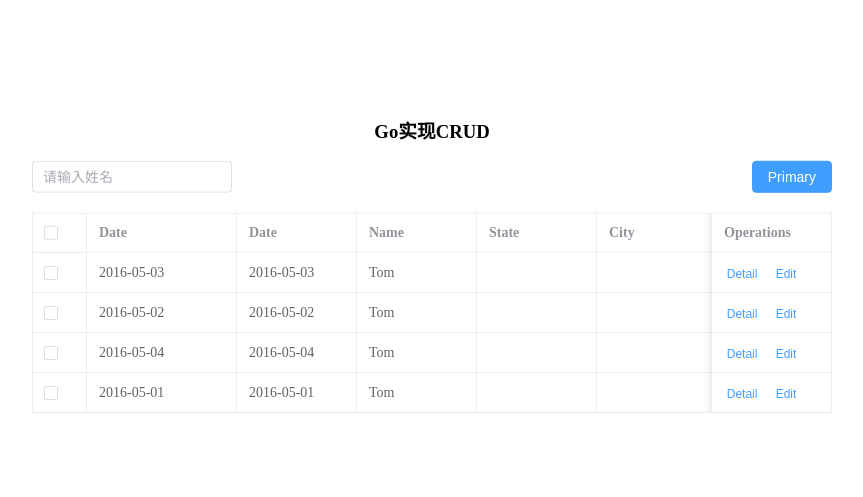
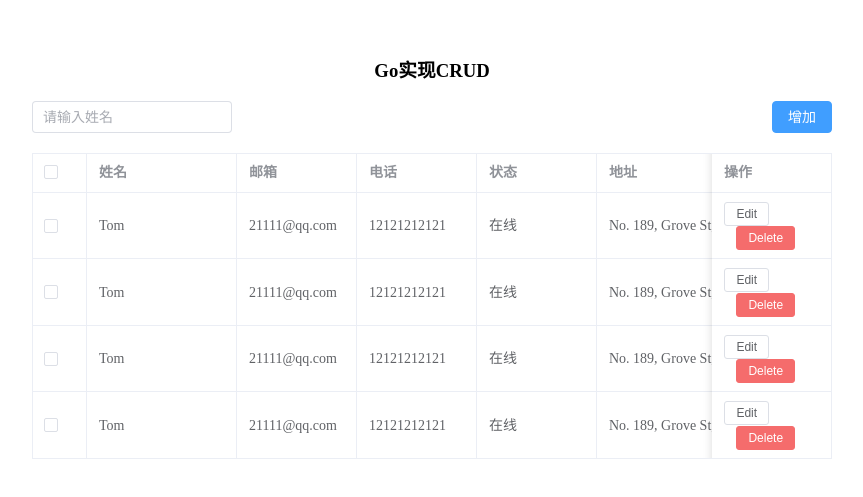
Before and after one commit to VCCICCV/Vue3.2-Vite-Element-Plus, a Vue app: page / in a window 1280 px wide. Shown: the part 145-642 px from the top of the page, without its empty margins (208-1071 px from the left). Built offline with nearby package versions, Linux system fonts and the light colour scheme.

Commit message:
完成多选删除

```diff
--- a/src/App.vue
+++ b/src/App.vue
@@ -5,34 +5,99 @@ import { ref } from "vue"
 let input = ref("")
 const tableData = ref([
   {
-    date: '2016-05-03',
+    id: "1",
     name: 'Tom',
+    email: '21111@qq.com',
+    phone: '12121212121',
+    status: '在线',
     address: 'No. 189, Grove St, Los Angeles',
   },
   {
-    date: '2016-05-02',
+    id: "2",
     name: 'Tom',
+    email: '21111@qq.com',
+    phone: '12121212121',
+    status: '在线',
     address: 'No. 189, Grove St, Los Angeles',
   },
   {
-    date: '2016-05-04',
+    id: "3",
     name: 'Tom',
+    email: '21111@qq.com',
+    phone: '12121212121',
+    status: '在线',
     address: 'No. 189, Grove St, Los Angeles',
   },
   {
-    date: '2016-05-01',
+    id: "4",
     name: 'Tom',
+    email: '21111@qq.com',
+    phone: '12121212121',
+    status: '在线',
     address: 'No. 189, Grove St, Los Angeles',
   },
 ])
 let multipleSelection = ref([])
+let dialogFormVisible = ref(false)
+let tableForm = ref(
+  {
+    name: '张三',
+    email: "12121",
+    phone: 12121212,
+    status: "在线",
+    address: "北京"
+  }
+)
+let dialogType = ref('add')
 // 方法
-const handleRowClick = () => {
-  console.log('click')
+// 删除一条
+const handleDelete = (row) => {
+  // console.log(row.id)
+  // 通过id获取对应值
+  let index = tableData.value.findIndex(item => item.id === row.id)
+  console.log(index)
+  // 通过索引值删除对应条目
+  tableData.value.splice(index, 1)
 }
+// 选择
 const handleSelectionChange = (val) => {
-  multipleSelection.value = val
+  // multipleSelection.value = val
+  // console.log(val)
+  multipleSelection.value = []
+  val.forEach(item => {
+    multipleSelection.value.push(item.id)
+  })
+  // console.log(multipleSelection.value)
 }
+// 添加
+const handleAdd = () => {
+  dialogFormVisible.value = true
+  // 清空数据
+  tableForm.value = {}
+}
+// console.log(tableForm)
+// 添加确认
+const dialogConfirm = () => {
+  // 关闭弹窗
+  dialogFormVisible.value = false
+  // 1.拿到数据
+  // 2.添加到table
+  tableData.value.push({
+    id: (tableData.value.length + 1).toString(),
+    ...tableForm.value
+  })
+  console.log(tableData.value)
+}
+// 删除多条
+const handleDelList = () => {
+  multipleSelection.value.forEach(id => {
+    handleDelete({ id })
+    console.log(id)
+  })
+
+  multipleSelection.value = []
+}
+
 </script>
 
 <template>
@@ -42,39 +107,66 @@ const handleSelectionChange = (val) => {
     </div>
     <!-- query -->
     <div class="query-box">
-      <el-input v-model="input" placeholder="请输入姓名" />
-      <el-button type="primary">Primary</el-button>
+      <el-input class="query-input" v-model="input" placeholder="请输入姓名" />
+      <div class="buttonlist">
+        <el-button type="primary" @click="handleAdd">增加</el-button>
+        <el-button type="danger" @click="handleDelList" v-if="multipleSelection.length>0">删除多选</el-button>
+      </div>
+
     </div>
     <!-- table -->
     <el-table :data="tableData" border style="width: 100%" ref="multipleTableRef"
       @selection-change="handleSelectionChange">
       <el-table-column type="selection" width="55" />
-      <el-table-column label="Date" width="120">
+      <!-- <el-table-column label="Date" width="120">
         <template #default="scope">{{ scope.row.date }}</template>
-      </el-table-column>
-      <el-table-column fixed prop="date" label="Date" width="150" />
-      <el-table-column prop="name" label="Name" width="120" />
-      <el-table-column prop="state" label="State" width="120" />
-      <el-table-column prop="city" label="City" width="120" />
-      <el-table-column prop="address" label="Address" width="600" />
-      <el-table-column prop="zip" label="Zip" width="120" />
-      <el-table-column fixed="right" label="Operations" width="120">
-        <template #default>
-          <el-button link type="primary" size="small" @click="handleRowClick">Detail</el-button>
-          <el-button link type="primary" size="small">Edit</el-button>
+      </el-table-column> -->
+      <el-table-column prop="name" label="姓名" width="150" />
+      <el-table-column prop="email" label="邮箱" width="120" />
+      <el-table-column prop="phone" label="电话" width="120" />
+      <el-table-column prop="status" label="状态" width="120" />
+      <el-table-column prop="address" label="地址" width="300" />
+      <el-table-column fixed="right" label="操作" width="120">
+        <template #default="scope">
+          <el-button size="small" @click="handleEdit(scope.$index, scope.row)">Edit</el-button>
+          <el-button size="small" type="danger" @click="handleDelete(scope.$index, scope.row)">Delete</el-button>
         </template>
       </el-table-column>
     </el-table>
+    <!-- dialog -->
+    <el-dialog v-model="dialogFormVisible" :title="dialogType === 'add' ? '新增' : '编辑'">
+      <el-form :model="tableForm">
+        <el-form-item label="姓名" :label-width="80">
+          <el-input v-model="tableForm.name" autocomplete="off" />
+        </el-form-item>
+        <el-form-item label="邮箱" :label-width="80">
+          <el-input v-model="tableForm.email" autocomplete="off" />
+        </el-form-item>
+        <el-form-item label="电话" :label-width="80">
+          <el-input v-model="tableForm.phone" autocomplete="off" />
+        </el-form-item>
+        <el-form-item label="状态" :label-width="80">
+          <el-input v-model="tableForm.status" autocomplete="off" />
+        </el-form-item>
+        <el-form-item label="地址" :label-width="80">
+          <el-input v-model="tableForm.address" autocomplete="off" />
+        </el-form-item>
+      </el-form>
+      <template #footer>
+        <span class="dialog-footer">
+          <el-button type="primary" @click="dialogConfirm">
+            确认
+          </el-button>
+        </span>
+      </template>
+    </el-dialog>
   </div>
 </template>
 
 <style scoped>
 .table-box {
   width: 800px;
-  position: absolute;
-  top: 50%;
-  left: 50%;
-  transform: translate(-50%, -50%);
+  margin: 200px auto;
 }
 
 .title {
@@ -87,7 +179,7 @@ const handleSelectionChange = (val) => {
   margin-bottom: 20px;
 }
 
-.el-input {
+.query-input {
   width: 200px;
 }
 </style>
--- a/vite.config.js
+++ b/vite.config.js
@@ -3,5 +3,16 @@ import vue from '@vitejs/plugin-vue'
 
 // https://vitejs.dev/config/
 export default defineConfig({
-  plugins: [vue()],
+  plugins: [vue({
+    // 开启$ref
+    template: {
+      // 开启$ref
+      refTransform: true
+    },
+    script: {
+      reactivityTransform: true
+    }
+  }),
+],
+base:'./'// 打包相对路径
 })
```
